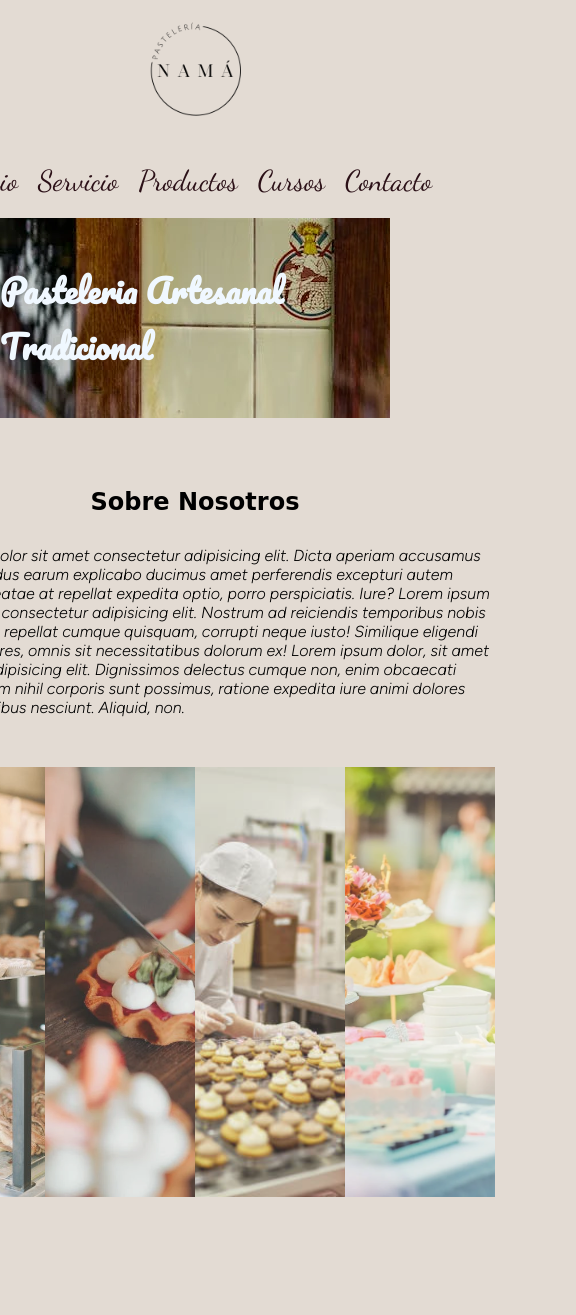
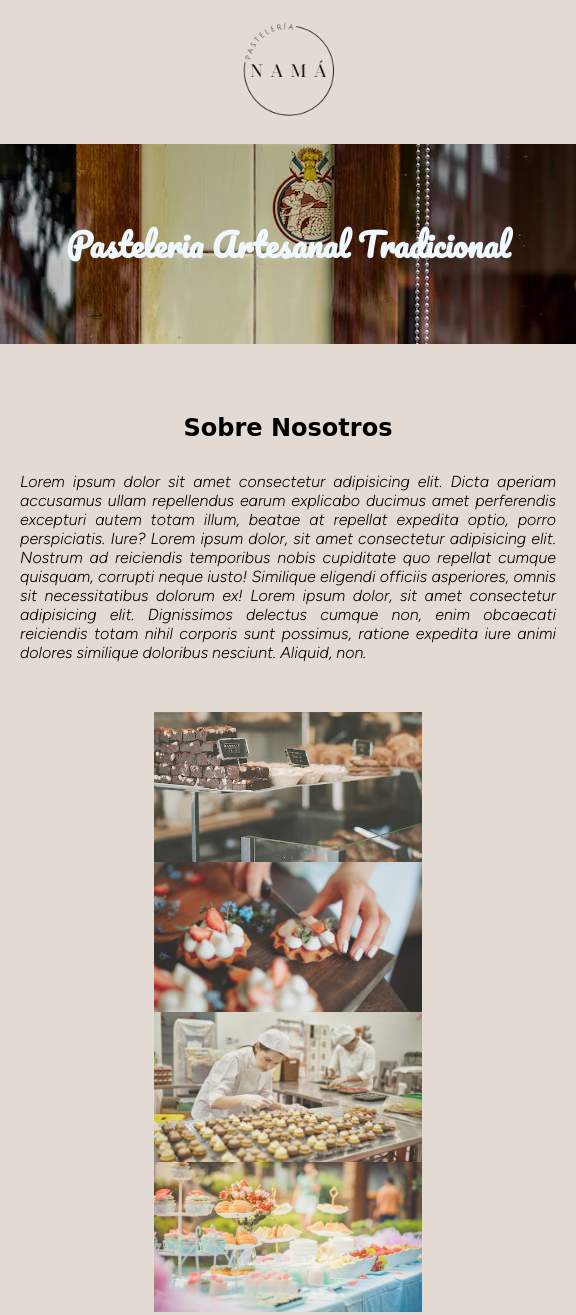
Before and after one commit to Gustavogroch/Nama-pasteleria, a plain HTML site: page index.html in a window 390 px wide. Shown: the top 1315 px of the page, 576 px wide, since content can reach past the window. Drawn offline with Linux system fonts and the light colour scheme; a web font is replaced by a local one.

Commit message:
avanzo con resposive en el index

```diff
--- a/css/style.css
+++ b/css/style.css
@@ -106,6 +106,7 @@ padding: 20px;
     margin-top: 50px;
     padding: 20px;
     align-items: center;
+    height: fit-content;
 }
 
 .portada__titulo {
@@ -426,6 +427,19 @@ footer{
 
 @media (max-width:576px){
 
+    body{
+        background-color:#e3dbd3 ;
+        display: grid;
+        grid-template-areas:
+        "header"
+        "main"
+        "footer";
+        grid-template-columns: 1fr;
+        grid-auto-rows: minmax(100px, auto);
+
+
+    }
+
 
     header{
         display: flex;
@@ -435,14 +449,69 @@ footer{
         grid-template-columns: none;
         align-items: center;
         justify-content: center;
+        width: 576px;
+    }
+    main{
+        width: 576px;
+        object-fit: contain;
+    }
+
+    .header__nav{
+        width: 100%;
+        display: flex;
+        justify-content: flex-start;
+        align-items: center;
+        grid-area: nav;
+        display: none;
+    }
+
+    .bannerPrincipal{
+        width: 100%;
+        height: 200px;
+        color: aliceblue;
+        font-family: 'Pacifico', cursive;;
+        font-size: xx-large;
+        background-image: url(../imagenes/chef.webp);
+        display: flex;
+        align-items: center;
+        justify-content: center;
+        background-attachment:fixed;
+        object-fit: fill;
+
+    }
+    .portada__titulo p{
+
+        width: 100%;
+        text-align: justify;
+        font-size: 16px;
 
     }
 
-    .navegador__lista li{
+    .portada__imagen{
+        margin: 50px 0px 100px 0px;
+        display: flex;
+        flex-direction: column;
+        justify-content: center;
+        align-items: center;
+        width: 100%;
+        height: 600px;
+        }
 
-        margin: 5px;
-        padding: 5px;
-    }
+        .portada__imagen img{
+            width: 50%;
+            height: 100px;
+            flex-grow: none1;
+            object-fit: cover;
+            opacity: .8;
+            transition: .5s ease;
+        }
+
+        .portada__imagen img:hover{
+            width: 100%;
+            opacity: 1;
+            filter: contrast(120%)
+        }
+
 
     .footer__principal__logo{
         display: none;
@@ -457,4 +526,9 @@ footer{
 
         margin: 10px 0px;
     }
+
+    .copy p{
+
+        text-align: center;
+    }
 }
```
